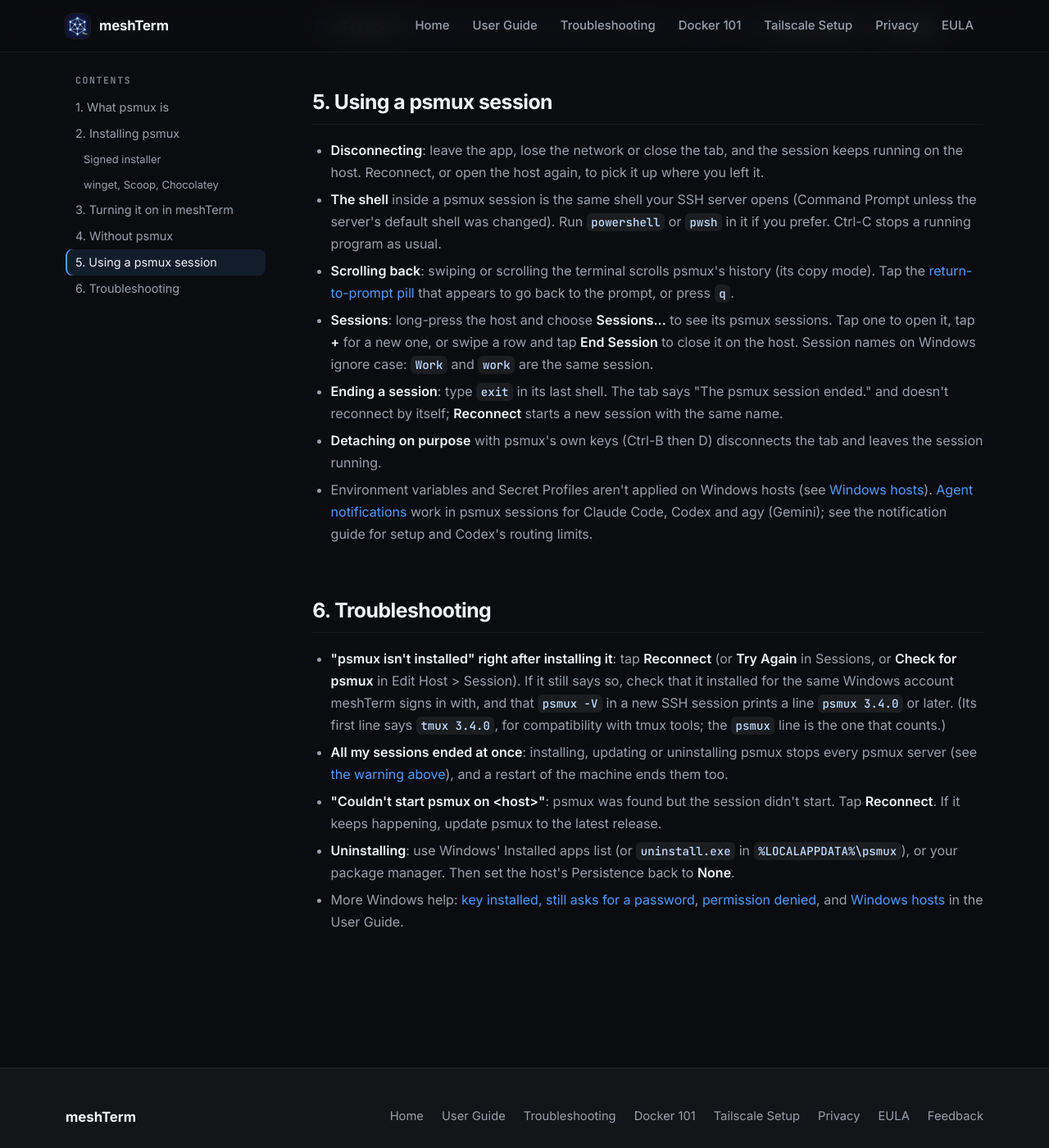
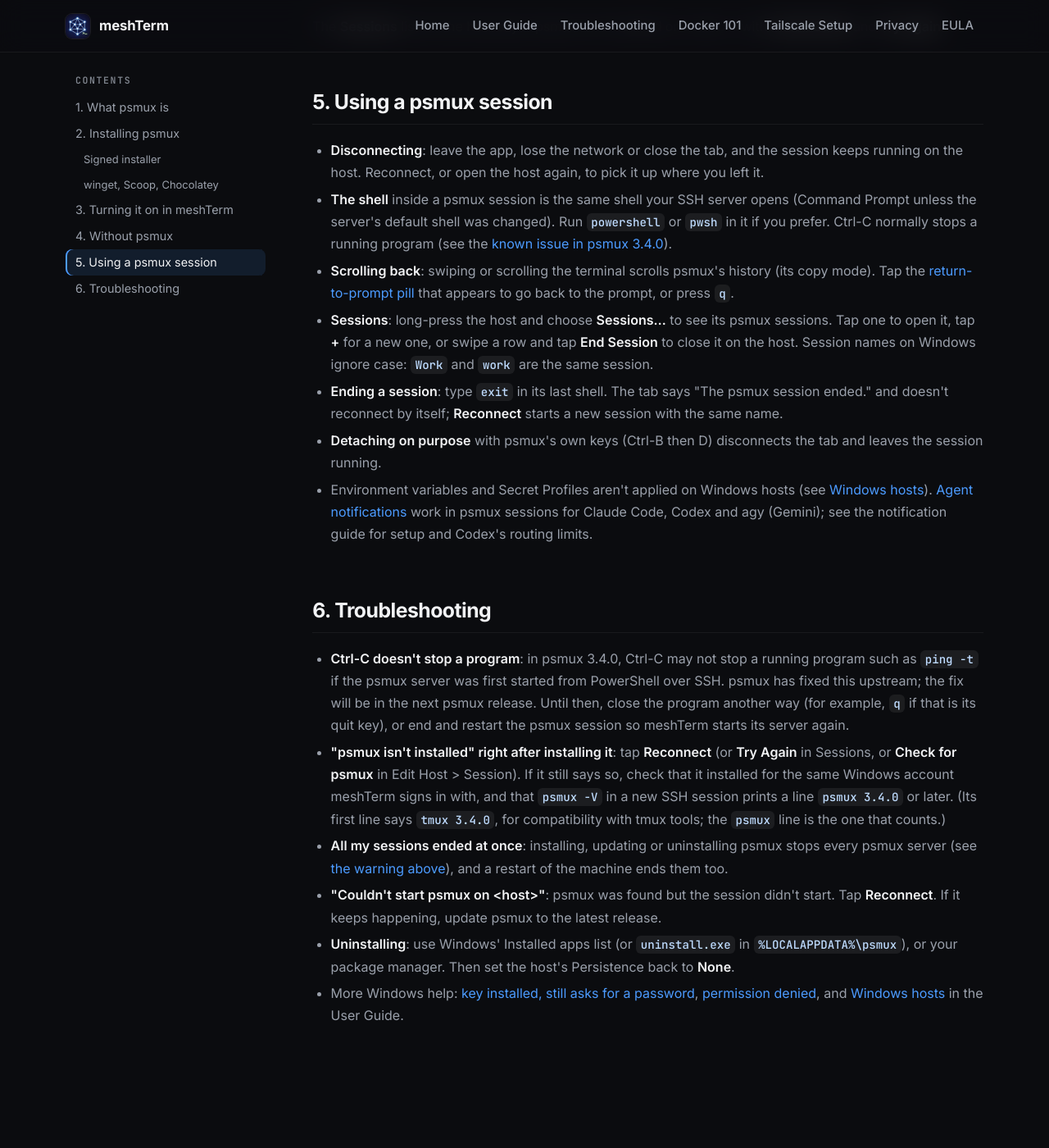
Before and after one commit to JBetchGH/meshterm-docs, a Jekyll site: the page built from psmux.html, in a window 1280 px wide and 1400 px high, scrolled down 4088 px. Shown: the whole window at 82% size. Built offline with Jekyll 4.4.1, drawn with Linux system fonts in a browser that asks for light colours.

Commit message:
2.3.1 docs: psmux 3.4.0 Ctrl-C known issue + workaround (drafted by Codex, reviewed by Claude)
Co-Authored-By: Claude Opus 5.5 <noreply@anthropic.com>

```diff
--- a/psmux.html
+++ b/psmux.html
@@ -125,7 +125,7 @@ Get-FileHash "$env:TEMP\psmux-setup.exe" -Algorithm SHA256</code></pre>
       <h2>5. Using a psmux session</h2>
       <ul>
         <li><strong>Disconnecting</strong>: leave the app, lose the network or close the tab, and the session keeps running on the host. Reconnect, or open the host again, to pick it up where you left it.</li>
-        <li><strong>The shell</strong> inside a psmux session is the same shell your SSH server opens (Command Prompt unless the server's default shell was changed). Run <code>powershell</code> or <code>pwsh</code> in it if you prefer. Ctrl-C stops a running program as usual.</li>
+        <li><strong>The shell</strong> inside a psmux session is the same shell your SSH server opens (Command Prompt unless the server's default shell was changed). Run <code>powershell</code> or <code>pwsh</code> in it if you prefer. Ctrl-C normally stops a running program (see the <a href="#trouble-ctrl-c">known issue in psmux 3.4.0</a>).</li>
         <li><strong>Scrolling back</strong>: swiping or scrolling the terminal scrolls psmux's history (its copy mode). Tap the <a href="meshterm.html#tui-pill">return-to-prompt pill</a> that appears to go back to the prompt, or press <code>q</code>.</li>
         <li><strong>Sessions</strong>: long-press the host and choose <strong>Sessions…</strong> to see its psmux sessions. Tap one to open it, tap <strong>+</strong> for a new one, or swipe a row and tap <strong>End Session</strong> to close it on the host. Session names on Windows ignore case: <code>Work</code> and <code>work</code> are the same session.</li>
         <li><strong>Ending a session</strong>: type <code>exit</code> in its last shell. The tab says "The psmux session ended." and doesn't reconnect by itself; <strong>Reconnect</strong> starts a new session with the same name.</li>
@@ -137,6 +137,7 @@ Get-FileHash "$env:TEMP\psmux-setup.exe" -Algorithm SHA256</code></pre>
     <section id="trouble">
       <h2>6. Troubleshooting</h2>
       <ul>
+        <li id="trouble-ctrl-c"><strong>Ctrl-C doesn't stop a program</strong>: in psmux 3.4.0, Ctrl-C may not stop a running program such as <code>ping -t</code> if the psmux server was first started from PowerShell over SSH. psmux has fixed this upstream; the fix will be in the next psmux release. Until then, close the program another way (for example, <code>q</code> if that is its quit key), or end and restart the psmux session so meshTerm starts its server again.</li>
         <li><strong>"psmux isn't installed" right after installing it</strong>: tap <strong>Reconnect</strong> (or <strong>Try Again</strong> in Sessions, or <strong>Check for psmux</strong> in Edit Host &gt; Session). If it still says so, check that it installed for the same Windows account meshTerm signs in with, and that <code>psmux -V</code> in a new SSH session prints a line <code>psmux 3.4.0</code> or later. (Its first line says <code>tmux 3.4.0</code>, for compatibility with tmux tools; the <code>psmux</code> line is the one that counts.)</li>
         <li><strong>All my sessions ended at once</strong>: installing, updating or uninstalling psmux stops every psmux server (see <a href="#install-setup">the warning above</a>), and a restart of the machine ends them too.</li>
         <li><strong>"Couldn't start psmux on &lt;host&gt;"</strong>: psmux was found but the session didn't start. Tap <strong>Reconnect</strong>. If it keeps happening, update psmux to the latest release.</li>
```
